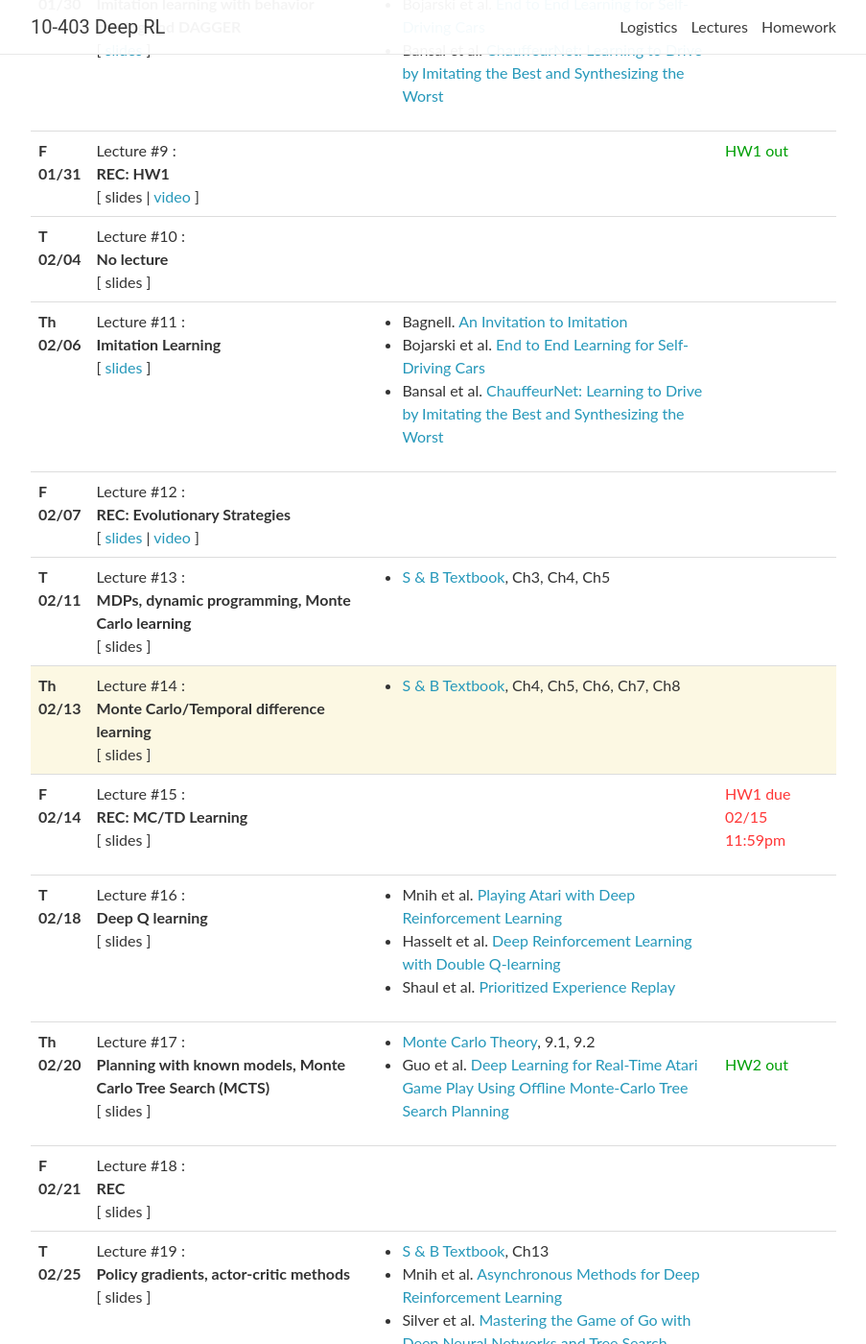
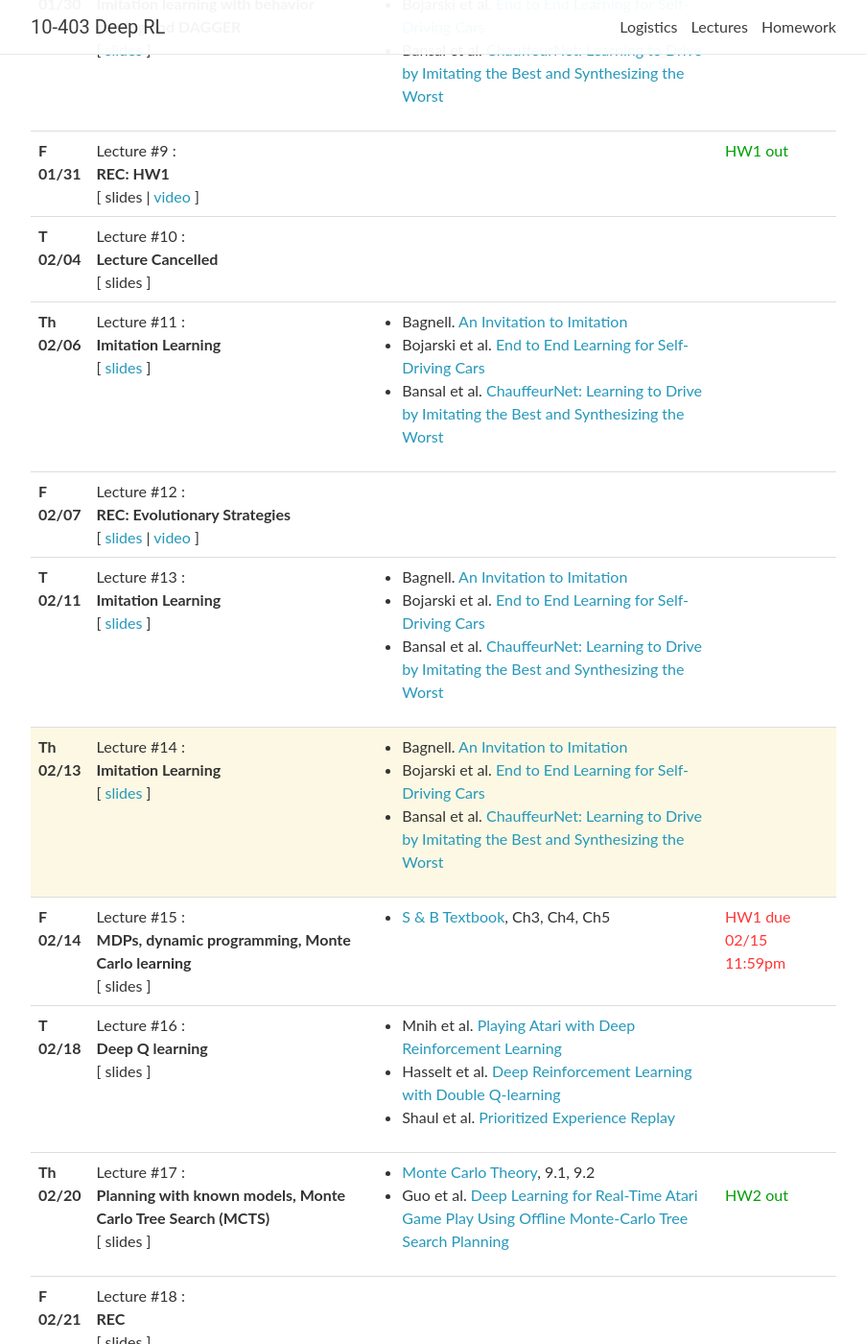
Before and after one commit to cmudeeprl/Spring202010403website, a Jekyll site: the page built from _pages/lectures.md, in a window 1280 px wide and 1400 px high, scrolled down 1429 px. Shown: the whole window at 96% size, without its empty margins (188-1091 px from the left). Built offline with Jekyll 4.4.1, drawn with Linux system fonts in a browser that asks for light colours; nearby versions of some CDN libraries; comment, search, counter and statistics services are not loaded.

Commit message:
Lecture 5, schedule updated

```diff
--- a/_data/lectures.yml
+++ b/_data/lectures.yml
@@ -118,7 +118,7 @@
 - date: T 02/04
   lecturer:
   title: >
-    <strong>No lecture</strong>
+    <strong>Lecture Cancelled</strong>
   # slides: https://cmudeeprl.github.io/Spring202010403website/assets/lectures/lecture_4_1.pdf
   # slides2: https://cmudeeprl.github.io/Spring202010403website/assets/lectures/lecture_4_2.pdf
   # video: https://scs.hosted.panopto.com/Panopto/Pages/Viewer.aspx?id=c5801274-b661-4677-adb9-aab500f4ccf5
@@ -153,7 +153,59 @@
     # - Doersch <a href="https://arxiv.org/abs/1606.05908" target="_blank">Tutorial on Variational Autoencoders</a>
   logistics:
 
+
 - date: T 02/11
+  lecturer:
+  title: >
+    <strong>Imitation Learning</strong>
+  slides: https://cmudeeprl.github.io/Spring202010403website/assets/lectures/s20_lecture5.pdf
+  # video: https://scs.hosted.panopto.com/Panopto/Pages/Viewer.aspx?id=40a34b64-98bd-4c24-9a6c-aab500f4f593
+  notes:
+  readings:
+    # - <a href="http://incompleteideas.net/book/RLbook2018.pdf" target="_blank">S & B Textbook</a>, Ch3, Ch4
+    - Bagnell. <a href="http://www.ri.cmu.edu/publication_view.html?pub_id=7891" target="_blank">An Invitation to Imitation</a>
+    - Bojarski et al. <a href="https://arxiv.org/abs/1604.07316" target="_blank">End to End Learning for Self-Driving Cars</a>
+    - Bansal et al. <a href="https://arxiv.org/abs/1812.03079" target="_blank">ChauffeurNet&#58; Learning to Drive by Imitating the Best and Synthesizing the Worst</a>
+  logistics:
+
+
+- date: Th 02/13
+  lecturer:
+  title: >
+    <strong>Imitation Learning</strong>
+  slides: https://cmudeeprl.github.io/Spring202010403website/assets/lectures/s20_lecture5.pdf
+  # video: https://scs.hosted.panopto.com/Panopto/Pages/Viewer.aspx?id=40a34b64-98bd-4c24-9a6c-aab500f4f593
+  notes:
+  readings:
+    # - <a href="http://incompleteideas.net/book/RLbook2018.pdf" target="_blank">S & B Textbook</a>, Ch3, Ch4
+    - Bagnell. <a href="http://www.ri.cmu.edu/publication_view.html?pub_id=7891" target="_blank">An Invitation to Imitation</a>
+    - Bojarski et al. <a href="https://arxiv.org/abs/1604.07316" target="_blank">End to End Learning for Self-Driving Cars</a>
+    - Bansal et al. <a href="https://arxiv.org/abs/1812.03079" target="_blank">ChauffeurNet&#58; Learning to Drive by Imitating the Best and Synthesizing the Worst</a>
+  logistics:
+
+# - date: T 02/11
+#   lecturer:
+#   title: >
+#     <strong>MDPs, dynamic programming, Monte Carlo learning</strong>
+#   # slides: https://cmudeeprl.github.io/Spring202010403website/assets/lectures/lecture_7_1.pdf
+#   # slides2: https://cmudeeprl.github.io/Spring202010403website/assets/lectures/lecture_7_2.pdf
+#   # video: https://scs.hosted.panopto.com/Panopto/Pages/Viewer.aspx?id=89548167-eeb4-441c-b558-aab500f51db9
+#   notes:
+#   readings:
+#     - <a href="http://incompleteideas.net/book/RLbook2018.pdf" target="_blank">S & B Textbook</a>, Ch3, Ch4, Ch5
+
+# - date: Th 02/13
+#   lecturer:
+#   title: >
+#     <strong>Monte Carlo/Temporal difference learning</strong>
+#   # slides: https://cmudeeprl.github.io/Spring202010403website/assets/lectures/lecture_8.pdf
+#   # video: https://scs.hosted.panopto.com/Panopto/Pages/Viewer.aspx?id=754eb6c0-72ca-4912-93f1-aad101060954
+#   notes:
+#   readings:
+#     - <a href="http://incompleteideas.net/book/RLbook2018.pdf" target="_blank">S & B Textbook</a>, Ch4, Ch5, Ch6, Ch7, Ch8
+#   logistics:
+
+- date: F 02/14
   lecturer:
   title: >
     <strong>MDPs, dynamic programming, Monte Carlo learning</strong>
@@ -163,29 +215,19 @@
   notes:
   readings:
     - <a href="http://incompleteideas.net/book/RLbook2018.pdf" target="_blank">S & B Textbook</a>, Ch3, Ch4, Ch5
+  logistics: <span class="deadline">HW1 due 02/15 11:59pm</span>
 
-- date: Th 02/13
-  lecturer:
-  title: >
-    <strong>Monte Carlo/Temporal difference learning</strong>
-  # slides: https://cmudeeprl.github.io/Spring202010403website/assets/lectures/lecture_8.pdf
-  # video: https://scs.hosted.panopto.com/Panopto/Pages/Viewer.aspx?id=754eb6c0-72ca-4912-93f1-aad101060954
-  notes:
-  readings:
-    - <a href="http://incompleteideas.net/book/RLbook2018.pdf" target="_blank">S & B Textbook</a>, Ch4, Ch5, Ch6, Ch7, Ch8
-  logistics:
-
-- date: F 02/14
-  lecturer:
-  title: >
-    <strong>REC: MC/TD Learning</strong>
-  # slides: https://cmudeeprl.github.io/Spring202010403website/assets/lectures/recitation_4_1.pdf
-  # slides2: https://cmudeeprl.github.io/Spring202010403website/assets/lectures/recitation_4_2.pdf
-  # video: https://scs.hosted.panopto.com/Panopto/Pages/Viewer.aspx?id=eb36184f-8f73-4880-9751-aab500f4b44e
-  notes:
-  readings:
-    # - Doersch <a href="https://arxiv.org/abs/1606.05908" target="_blank">Tutorial on Variational Autoencoders</a>
-  logistics: <span class="deadline">HW1 due 02/15 11:59pm</span>
+# - date: F 02/14
+#   lecturer:
+#   title: >
+#     <strong>REC: MC/TD Learning</strong>
+#   # slides: https://cmudeeprl.github.io/Spring202010403website/assets/lectures/recitation_4_1.pdf
+#   # slides2: https://cmudeeprl.github.io/Spring202010403website/assets/lectures/recitation_4_2.pdf
+#   # video: https://scs.hosted.panopto.com/Panopto/Pages/Viewer.aspx?id=eb36184f-8f73-4880-9751-aab500f4b44e
+#   notes:
+#   readings:
+#     # - Doersch <a href="https://arxiv.org/abs/1606.05908" target="_blank">Tutorial on Variational Autoencoders</a>
+#   logistics: <span class="deadline">HW1 due 02/15 11:59pm</span>
 
 
 - date: T 02/18
```
Also changed, not shown: 1 other file.
